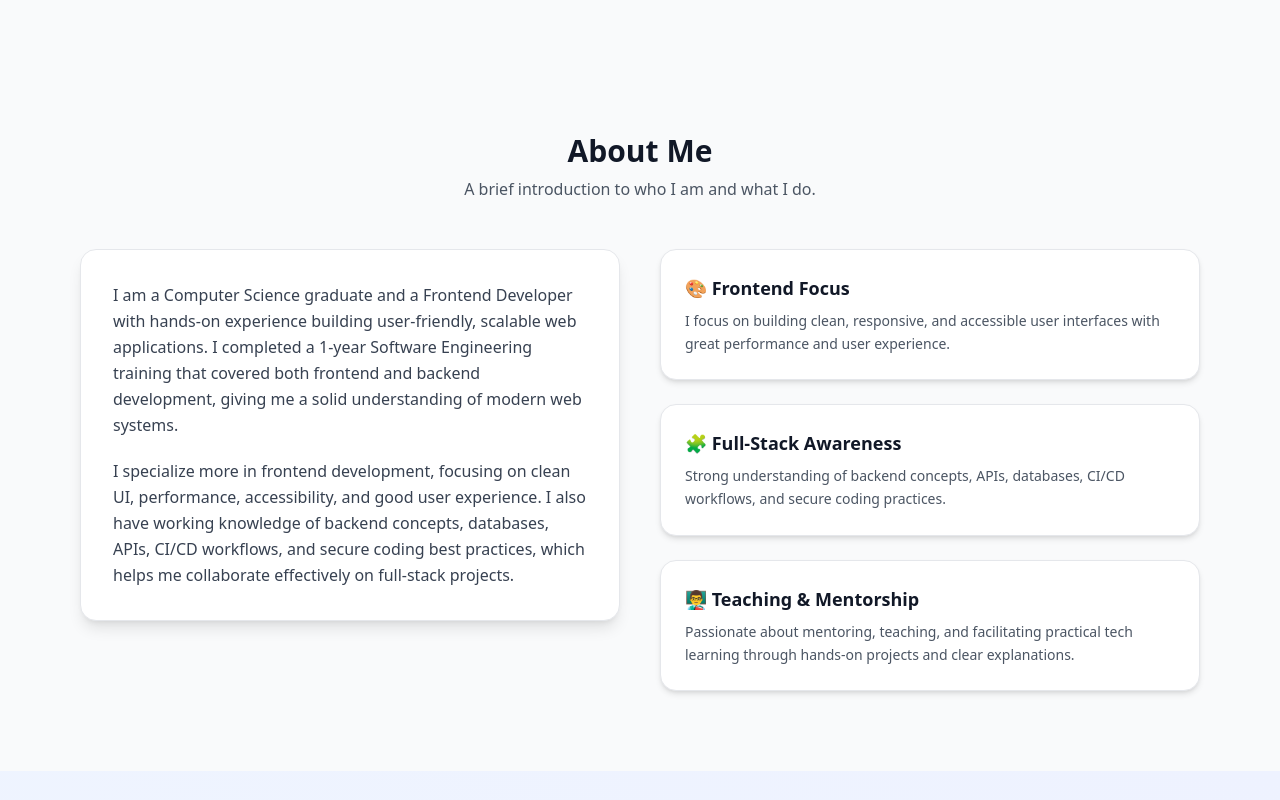
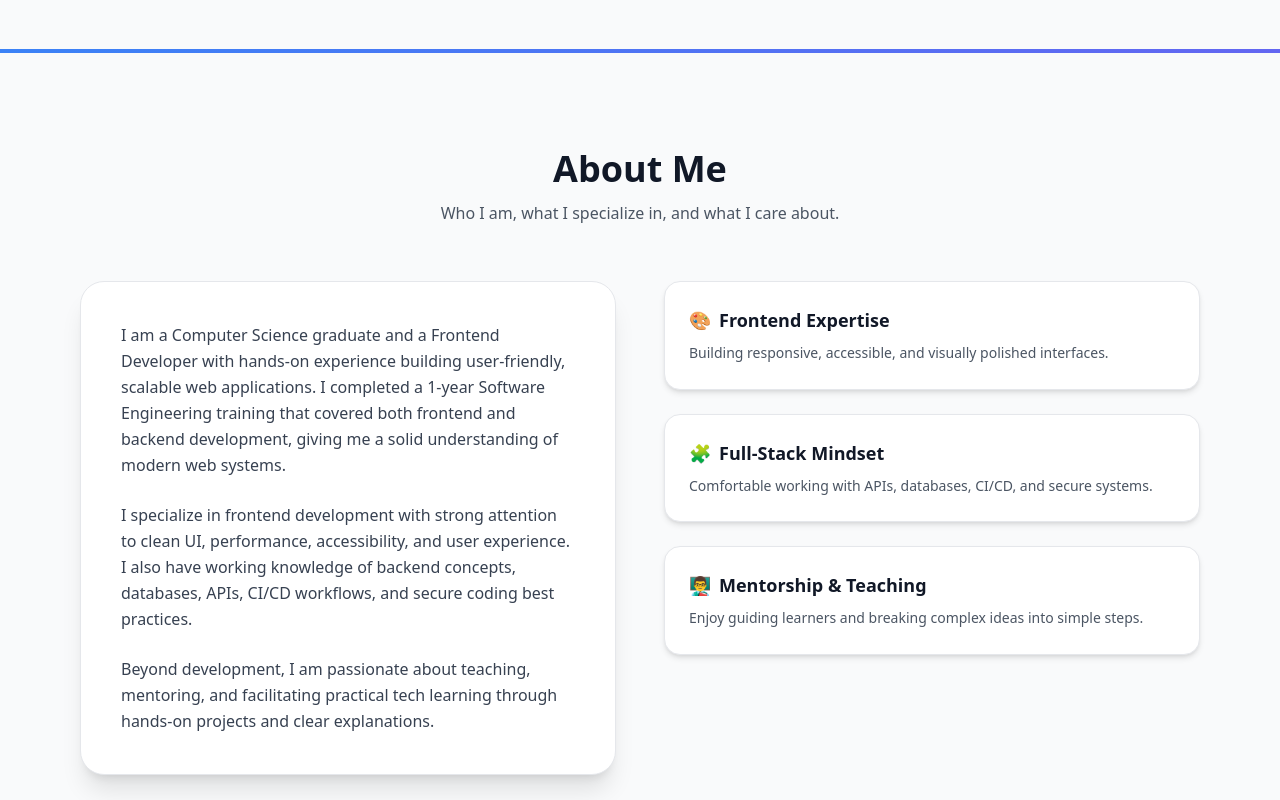
Before and after one commit to Aduagba90/my-portfolio, a React (Create React App) app: page / in a window 1280 px wide. Shown: the part 1040-1840 px from the top of the page. Built offline with nearby package versions, Linux system fonts and the light colour scheme.

Commit message:
Update About Me content

```diff
--- a/src/App.js
+++ b/src/App.js
@@ -148,18 +148,22 @@ export default function App() {
         </div>
       </section>
 
-           {/* ===== About Me Section ===== */}
-<section id="about" className="py-20 bg-gray-50">
+{/* ===== About Me Section ===== */}
+<section id="about" className="py-24 bg-gray-50 relative">
+  <div className="absolute inset-x-0 -top-1 h-1 bg-gradient-to-r from-blue-500 to-indigo-500"></div>
+
   <div className="max-w-6xl mx-auto px-4">
-    <h2 className="text-3xl font-bold text-center">About Me</h2>
-    <p className="text-gray-600 text-center mt-2 max-w-2xl mx-auto">
-      A brief introduction to who I am and what I do.
+    <h2 className="text-3xl md:text-4xl font-bold text-center">
+      About Me
+    </h2>
+    <p className="text-gray-600 text-center mt-3 max-w-2xl mx-auto">
+      Who I am, what I specialize in, and what I care about.
     </p>
 
-    <div className="mt-12 grid md:grid-cols-2 gap-10 items-start">
+    <div className="mt-14 grid md:grid-cols-2 gap-12 items-start">
 
-      {/* Left: Text Card */}
-      <div className="bg-white p-8 rounded-2xl shadow-lg border border-gray-200 space-y-5 text-gray-700 leading-relaxed">
+      {/* Main Bio Card */}
+      <div className="bg-white p-10 rounded-3xl shadow-xl border border-gray-200 space-y-6 text-gray-700 leading-relaxed hover:shadow-2xl transition">
         <p>
           I am a Computer Science graduate and a Frontend Developer with
           hands-on experience building user-friendly, scalable web
@@ -169,44 +173,55 @@ export default function App() {
         </p>
 
         <p>
-          I specialize more in frontend development, focusing on clean UI,
-          performance, accessibility, and good user experience. I also have
-          working knowledge of backend concepts, databases, APIs, CI/CD
-          workflows, and secure coding best practices, which helps me
-          collaborate effectively on full-stack projects.
+          I specialize in frontend development with strong attention to
+          clean UI, performance, accessibility, and user experience. I also
+          have working knowledge of backend concepts, databases, APIs,
+          CI/CD workflows, and secure coding best practices.
+        </p>
+
+        <p>
+          Beyond development, I am passionate about teaching, mentoring,
+          and facilitating practical tech learning through hands-on
+          projects and clear explanations.
         </p>
       </div>
 
-      {/* Right: Highlights */}
+      {/* Highlights */}
       <div className="grid gap-6">
-        <div className="bg-white p-6 rounded-2xl shadow-md border border-gray-200">
-          <h3 className="font-semibold text-lg mb-2">🎨 Frontend Focus</h3>
-          <p className="text-gray-600 text-sm leading-relaxed">
-            I focus on building clean, responsive, and accessible user
-            interfaces with great performance and user experience.
-          </p>
-        </div>
-
-        <div className="bg-white p-6 rounded-2xl shadow-md border border-gray-200">
-          <h3 className="font-semibold text-lg mb-2">🧩 Full-Stack Awareness</h3>
-          <p className="text-gray-600 text-sm leading-relaxed">
-            Strong understanding of backend concepts, APIs, databases, CI/CD
-            workflows, and secure coding practices.
-          </p>
-        </div>
-
-        <div className="bg-white p-6 rounded-2xl shadow-md border border-gray-200">
-          <h3 className="font-semibold text-lg mb-2">👨‍🏫 Teaching & Mentorship</h3>
-          <p className="text-gray-600 text-sm leading-relaxed">
-            Passionate about mentoring, teaching, and facilitating practical
-            tech learning through hands-on projects and clear explanations.
-          </p>
-        </div>
+        {[
+          {
+            title: "Frontend Expertise",
+            icon: "🎨",
+            text: "Building responsive, accessible, and visually polished interfaces."
+          },
+          {
+            title: "Full-Stack Mindset",
+            icon: "🧩",
+            text: "Comfortable working with APIs, databases, CI/CD, and secure systems."
+          },
+          {
+            title: "Mentorship & Teaching",
+            icon: "👨‍🏫",
+            text: "Enjoy guiding learners and breaking complex ideas into simple steps."
+          }
+        ].map((item) => (
+          <div
+            key={item.title}
+            className="bg-white p-6 rounded-2xl shadow-md border border-gray-200 hover:-translate-y-1 hover:shadow-lg transition"
+          >
+            <h3 className="font-semibold text-lg flex items-center gap-2 mb-2">
+              <span>{item.icon}</span> {item.title}
+            </h3>
+            <p className="text-gray-600 text-sm leading-relaxed">
+              {item.text}
+            </p>
+          </div>
+        ))}
       </div>
-
     </div>
   </div>
 </section>
+
 
 
 
```
